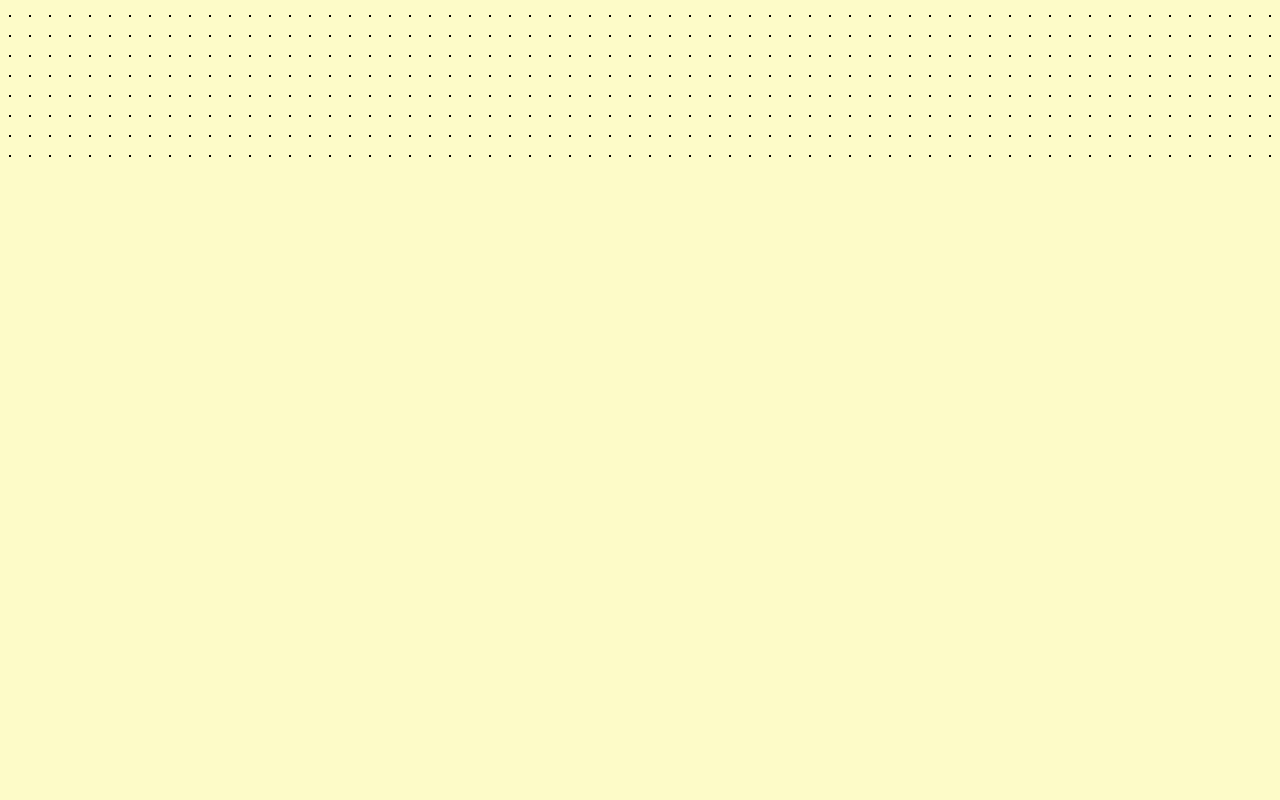
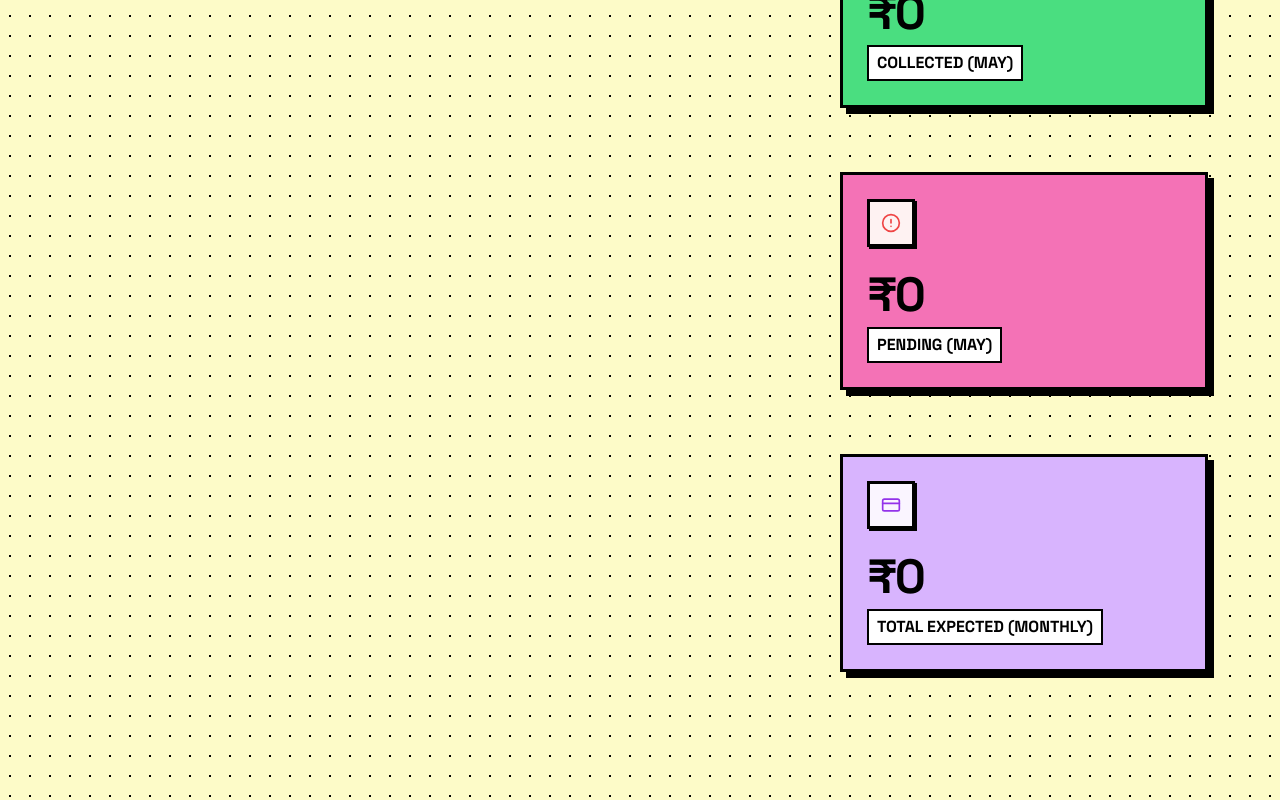
Before and after one commit to parthasdey2304/paisa-lainden, a React (Vite) app: page / in a window 1280 px wide. Shown: the part 634-1434 px from the top of the page. Before the commit the page ends 800 px from the top, so only its background shows below. Built offline with nearby package versions, Linux system fonts and the light colour scheme; no server answers; the database is empty.

Commit message:
initial commit

```diff
--- a/src/components/Dashboard.jsx
+++ b/src/components/Dashboard.jsx
@@ -1,7 +1,9 @@
 import React, { useContext, useEffect, useState } from 'react';
+import { useNavigate } from 'react-router-dom';
 import { StudentContext } from '../context/StudentContext';
 
 const Dashboard = () => {
+  const navigate = useNavigate();
   const {
     totalStudents,
     totalExpectedFees,
@@ -9,7 +11,8 @@ const Dashboard = () => {
     pendingFees,
     pendingStudents,
     showFeeNotification,
-    currentMonthKey
+    currentMonthKey,
+    totalRevenue
   } = useContext(StudentContext);
 
   const [notificationStatus, setNotificationStatus] = useState(Notification.permission);
@@ -38,23 +41,36 @@ const Dashboard = () => {
   }, [showFeeNotification, notificationStatus, currentMonthKey, pendingStudents.length]);
 
   return (
-    <div className="mb-4">
+    <div className="mb-4 dashboard-layout">
+      <div className="dashboard-left">
         {showFeeNotification && (
           <div className="card notification-card mb-4">
             <h3>
               <svg xmlns="http://www.w3.org/2000/svg" width="24" height="24" viewBox="0 0 24 24" fill="none" stroke="currentColor" strokeWidth="2" strokeLinecap="round" strokeLinejoin="round"><path d="m21.73 18-8-14a2 2 0 0 0-3.48 0l-8 14A2 2 0 0 0 4 21h16a2 2 0 0 0 1.73-3Z"/><line x1="12" y1="9" x2="12" y2="13"/><line x1="12" y1="17" x2="12.01" y2="17"/></svg>
               Fee Collection Reminder!
             </h3>
-          <p className="mt-4 text-sm text-yellow-800">
+            <p className="mt-4 text-sm text-yellow-800" style={{ marginBottom: '1rem' }}>
               It is past the 5th of the month. The following students have pending fees for {currentMonthName}:
             </p>
             <ul className="notification-list">
-            {pendingStudents.map(student => (
+              {pendingStudents.map(student => {
+                const paidThisMonth = (student.payments || [])
+                  .filter(p => p.monthKey === currentMonthKey)
+                  .reduce((sum, p) => sum + Number(p.amount), 0);
+                const pendingAmount = Number(student.monthlyFee || 0) - paidThisMonth;
+                return (
                   <li key={student.id}>
                     <span><strong>{student.name}</strong> - {student.phone}</span>
-                <span className="badge badge-danger">Pending: ₹{student.monthlyFee}</span>
+                    <button
+                      className="btn"
+                      style={{ background: 'var(--danger)', color: 'white', padding: '0.5rem 1rem', fontSize: '0.85rem' }}
+                      onClick={() => navigate('/students', { state: { openPaymentFor: student.id } })}
+                    >
+                      Pending: ₹{pendingAmount > 0 ? pendingAmount : student.monthlyFee}
+                    </button>
                   </li>
-            ))}
+                );
+              })}
             </ul>
           </div>
         )}
@@ -68,9 +84,11 @@ const Dashboard = () => {
             <button className="btn btn-primary" onClick={requestNotificationPermission}>Enable</button>
           </div>
         )}
+      </div>
 
+      <div className="dashboard-right">
         <div className="dashboard-grid">
-        <div className="card stat-card">
+          <div className="card stat-card mb-0">
             <div className="stat-icon">
               <svg xmlns="http://www.w3.org/2000/svg" width="20" height="20" viewBox="0 0 24 24" fill="none" stroke="currentColor" strokeWidth="2" strokeLinecap="round" strokeLinejoin="round"><path d="M16 21v-2a4 4 0 0 0-4-4H6a4 4 0 0 0-4 4v2"/><circle cx="9" cy="7" r="4"/><path d="M22 21v-2a4 4 0 0 0-3-3.87"/><path d="M16 3.13a4 4 0 0 1 0 7.75"/></svg>
             </div>
@@ -78,7 +96,7 @@ const Dashboard = () => {
             <div className="stat-label">Total Students</div>
           </div>
 
-        <div className="card stat-card">
+          <div className="card stat-card mb-0">
             <div className="stat-icon" style={{ background: '#ecfdf5', color: '#10b981' }}>
               <svg xmlns="http://www.w3.org/2000/svg" width="20" height="20" viewBox="0 0 24 24" fill="none" stroke="currentColor" strokeWidth="2" strokeLinecap="round" strokeLinejoin="round"><line x1="12" y1="1" x2="12" y2="23"/><path d="M17 5H9.5a3.5 3.5 0 0 0 0 7h5a3.5 3.5 0 0 1 0 7H6"/></svg>
             </div>
@@ -86,12 +104,21 @@ const Dashboard = () => {
             <div className="stat-label">Collected ({currentMonthName})</div>
           </div>
 
-        <div className="card stat-card">
+          <div className="card stat-card mb-0">
             <div className="stat-icon" style={{ background: '#fef2f2', color: '#ef4444' }}>
               <svg xmlns="http://www.w3.org/2000/svg" width="20" height="20" viewBox="0 0 24 24" fill="none" stroke="currentColor" strokeWidth="2" strokeLinecap="round" strokeLinejoin="round"><circle cx="12" cy="12" r="10"/><line x1="12" y1="8" x2="12" y2="12"/><line x1="12" y1="16" x2="12.01" y2="16"/></svg>
             </div>
             <div className="stat-value">₹{pendingFees}</div>
             <div className="stat-label">Pending ({currentMonthName})</div>
+          </div>
+
+          <div className="card stat-card mb-0" style={{ background: '#d8b4fe' }}>
+            <div className="stat-icon" style={{ background: '#faf5ff', color: '#9333ea' }}>
+              <svg xmlns="http://www.w3.org/2000/svg" width="20" height="20" viewBox="0 0 24 24" fill="none" stroke="currentColor" strokeWidth="2" strokeLinecap="round" strokeLinejoin="round"><rect x="2" y="5" width="20" height="14" rx="2"/><line x1="2" y1="10" x2="22" y2="10"/></svg>
+            </div>
+            <div className="stat-value">₹{totalExpectedFees}</div>
+            <div className="stat-label">Total Expected (Monthly)</div>
+          </div>
         </div>
       </div>
     </div>
--- a/src/components/PaymentModal.jsx
+++ b/src/components/PaymentModal.jsx
@@ -6,6 +6,7 @@ const PaymentModal = ({ isOpen, onClose, student }) => {
   const { addPayment, deletePayment, currentMonthKey } = useContext(StudentContext);
   const [amount, setAmount] = useState('');
   const [date, setDate] = useState(new Date().toISOString().split('T')[0]);
+  const [paymentMethod, setPaymentMethod] = useState('offline');
   const [paymentToDelete, setPaymentToDelete] = useState(null);
 
   if (!isOpen || !student) return null;
@@ -13,8 +14,9 @@ const PaymentModal = ({ isOpen, onClose, student }) => {
   const handleSubmit = (e) => {
     e.preventDefault();
     if (!amount || amount <= 0) return;
-    addPayment(student.id, amount, date);
+    addPayment(student.id, amount, date, paymentMethod);
     setAmount('');
+    setPaymentMethod('offline');
     onClose();
   };
 
@@ -72,6 +74,17 @@ const PaymentModal = ({ isOpen, onClose, student }) => {
               required
             />
           </div>
+          <div className="form-group">
+            <label>Payment Method</label>
+            <select
+              className="form-control"
+              value={paymentMethod}
+              onChange={(e) => setPaymentMethod(e.target.value)}
+            >
+              <option value="offline">Offline / Cash</option>
+              <option value="online">Online / UPI</option>
+            </select>
+          </div>
           <div className="flex gap-4 mt-4" style={{ justifyContent: 'flex-end' }}>
             <button type="button" className="btn btn-secondary" onClick={onClose}>Cancel</button>
             <button type="submit" className="btn btn-primary">Record Payment</button>
@@ -87,6 +100,9 @@ const PaymentModal = ({ isOpen, onClose, student }) => {
                   <div>
                     <span style={{ marginRight: '1rem' }}>{new Date(p.date).toLocaleDateString()}</span>
                     <strong>₹{p.amount}</strong>
+                    <span style={{ marginLeft: '1rem', fontSize: '0.8rem', color: 'var(--muted)' }}>
+                      ({p.paymentMethod || p.payment_method || 'offline'})
+                    </span>
                   </div>
                   <button
                     type="button"
--- a/src/components/StudentModal.jsx
+++ b/src/components/StudentModal.jsx
@@ -8,7 +8,8 @@ const StudentModal = ({ isOpen, onClose, student }) => {
     email: '',
     phone: '',
     monthlyFee: '',
-    subjects: ''
+    subjects: '',
+    classYear: ''
   });
 
   useEffect(() => {
@@ -18,7 +19,8 @@ const StudentModal = ({ isOpen, onClose, student }) => {
         email: student.email,
         phone: student.phone,
         monthlyFee: student.monthlyFee,
-        subjects: student.subjects || ''
+        subjects: student.subjects || '',
+        classYear: student.classYear || student.class_year || ''
       });
     } else {
       setFormData({
@@ -26,7 +28,8 @@ const StudentModal = ({ isOpen, onClose, student }) => {
         email: '',
         phone: '',
         monthlyFee: '',
-        subjects: ''
+        subjects: '',
+        classYear: ''
       });
     }
   }, [student, isOpen]);
@@ -76,6 +79,10 @@ const StudentModal = ({ isOpen, onClose, student }) => {
             <label>Number of Subjects</label>
             <input type="number" className="form-control" name="subjects" value={formData.subjects} onChange={handleChange} min="1" />
           </div>
+          <div className="form-group">
+            <label>Class/Year</label>
+            <input type="text" className="form-control" name="classYear" value={formData.classYear} onChange={handleChange} placeholder="e.g., 10th, 1st Year" />
+          </div>
           <div className="flex gap-4 mt-4" style={{ justifyContent: 'flex-end' }}>
             <button type="button" className="btn btn-secondary" onClick={onClose}>Cancel</button>
             <button type="submit" className="btn btn-primary">{student ? 'Save Changes' : 'Add Student'}</button>
--- a/src/index.css
+++ b/src/index.css
@@ -196,6 +196,32 @@ body {
 .btn:active {
   box-shadow: 0px 0px 0px 0px var(--border);
   transform: translate(6px, 6px);
+}
+
+.dashboard-layout {
+  display: flex;
+  flex-direction: column;
+  gap: 2rem;
+}
+
+@media (min-width: 900px) {
+  .dashboard-layout {
+    flex-direction: row;
+  }
+  .dashboard-left {
+    flex: 2;
+  }
+  .dashboard-right {
+    flex: 1;
+    display: flex;
+    flex-direction: column;
+    gap: 1rem;
+  }
+  .dashboard-right .dashboard-grid {
+    display: flex;
+    flex-direction: column;
+    gap: 2rem;
+  }
 }
 
 .btn-primary {
--- a/src/pages/StudentListPage.jsx
+++ b/src/pages/StudentListPage.jsx
@@ -1,13 +1,31 @@
-import React, { useState } from 'react';
+import React, { useState, useEffect, useContext } from 'react';
+import { useLocation, useNavigate } from 'react-router-dom';
 import StudentList from '../components/StudentList';
 import StudentModal from '../components/StudentModal';
 import PaymentModal from '../components/PaymentModal';
+import { StudentContext } from '../context/StudentContext';
 
 const StudentListPage = () => {
   const [isStudentModalOpen, setIsStudentModalOpen] = useState(false);
   const [isPaymentModalOpen, setIsPaymentModalOpen] = useState(false);
   const [editingStudent, setEditingStudent] = useState(null);
   const [payingStudent, setPayingStudent] = useState(null);
+
+  const location = useLocation();
+  const navigate = useNavigate();
+  const { students } = useContext(StudentContext);
+
+  useEffect(() => {
+    if (location.state?.openPaymentFor && students.length > 0) {
+      const studentToPay = students.find(s => s.id === location.state.openPaymentFor);
+      if (studentToPay) {
+        setPayingStudent(studentToPay);
+        setIsPaymentModalOpen(true);
+        // Clear the state so it doesn't reopen if they close the modal and it re-renders
+        navigate(location.pathname, { replace: true, state: {} });
+      }
+    }
+  }, [location.state, students, navigate, location.pathname]);
 
   const handleAddStudent = () => {
     setEditingStudent(null);
```
Also changed, not shown: src/context/StudentContext.jsx (+21 -9 lines), src/services/supabaseService.js (+7 -1 lines), 1 other file (tests, documents, lock files or other folders). Lines whose indentation alone changed are shown as unchanged.
